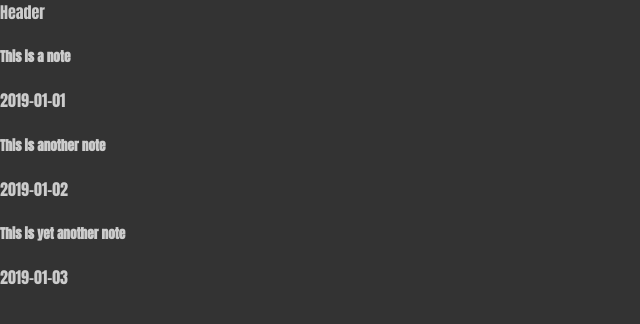
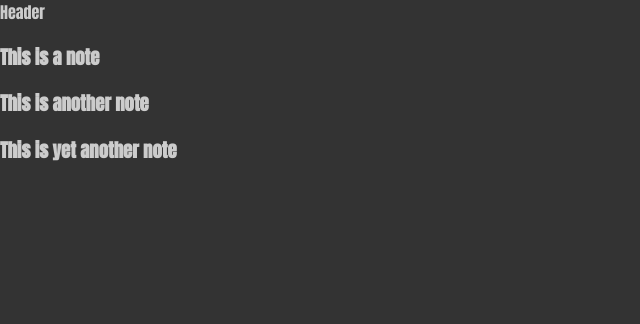
Before and after one commit to AndreiChristian/D-R-NotesApp---React, a React (Vite) app: page / in a window 1280 px wide. Shown: the top 324 px of the page, without its empty margins (0-640 px from the left). Built offline with nearby package versions, Linux system fonts and the light colour scheme.

Commit message:
adding nvaigation

```diff
--- /dev/null
+++ b/src/App.css
@@ -0,0 +1,4 @@
+.notes-link{
+    text-decoration: none;
+    color: inherit;
+}
--- a/src/App.module.css
+++ /dev/null
@@ -1,3 +0,0 @@
-hello{
-    background-color: red;
-}
--- a/src/App.tsx
+++ b/src/App.tsx
@@ -1,6 +1,7 @@
 import React from "react";
 import Header from "./components/Header";
 import NotesListPage from "./pages/NotesListPage";
+import "./App.css";
 
 const App = () => {
   return (
--- a/src/components/ListItem.tsx
+++ b/src/components/ListItem.tsx
@@ -1,12 +1,13 @@
 import React from "react";
 import { Note } from "../assets/data";
+import {Link} from "react-router-dom"
+import "../App.css"
 
 const ListItem = ({ id, body, updated }: Note) => {
   return (
-    <div>
-      <h5>{body}</h5>
-      <p>{updated}</p>
-    </div>
+    <Link to={`/notes/${id}`} className="notes-link" >
+      <h3>{body}</h3>
+    </Link>
   );
 };
 
--- a/src/main.tsx
+++ b/src/main.tsx
@@ -3,11 +3,20 @@ import ReactDOM from "react-dom/client";
 import App from "./App";
 import { createBrowserRouter, RouterProvider } from "react-router-dom";
 import "./index.css";
+import Root from "./pages/Root";
+import NotesListPage from "./pages/NotesListPage";
+import NotePage from "./pages/NotePage";
 
 const router = createBrowserRouter([
   {
     path: "/",
-    element: <App/>,
+    element: <Root/>,
+    children:[
+      {index:true, element:<NotesListPage />},
+      {
+        path:"/notes/:id",element:<NotePage/>
+      }
+    ]
   },
 ]);
 
--- a/src/pages/NotePage.tsx
+++ b/src/pages/NotePage.tsx
@@ -0,0 +1,15 @@
+import React from "react";
+import { useParams } from "react-router-dom";
+
+const NotePage = () => {
+  const params = useParams();
+
+  return (
+    <>
+      <div>NotePage</div>
+      <div>{params.id}</div>
+    </>
+  );
+};
+
+export default NotePage;
```
